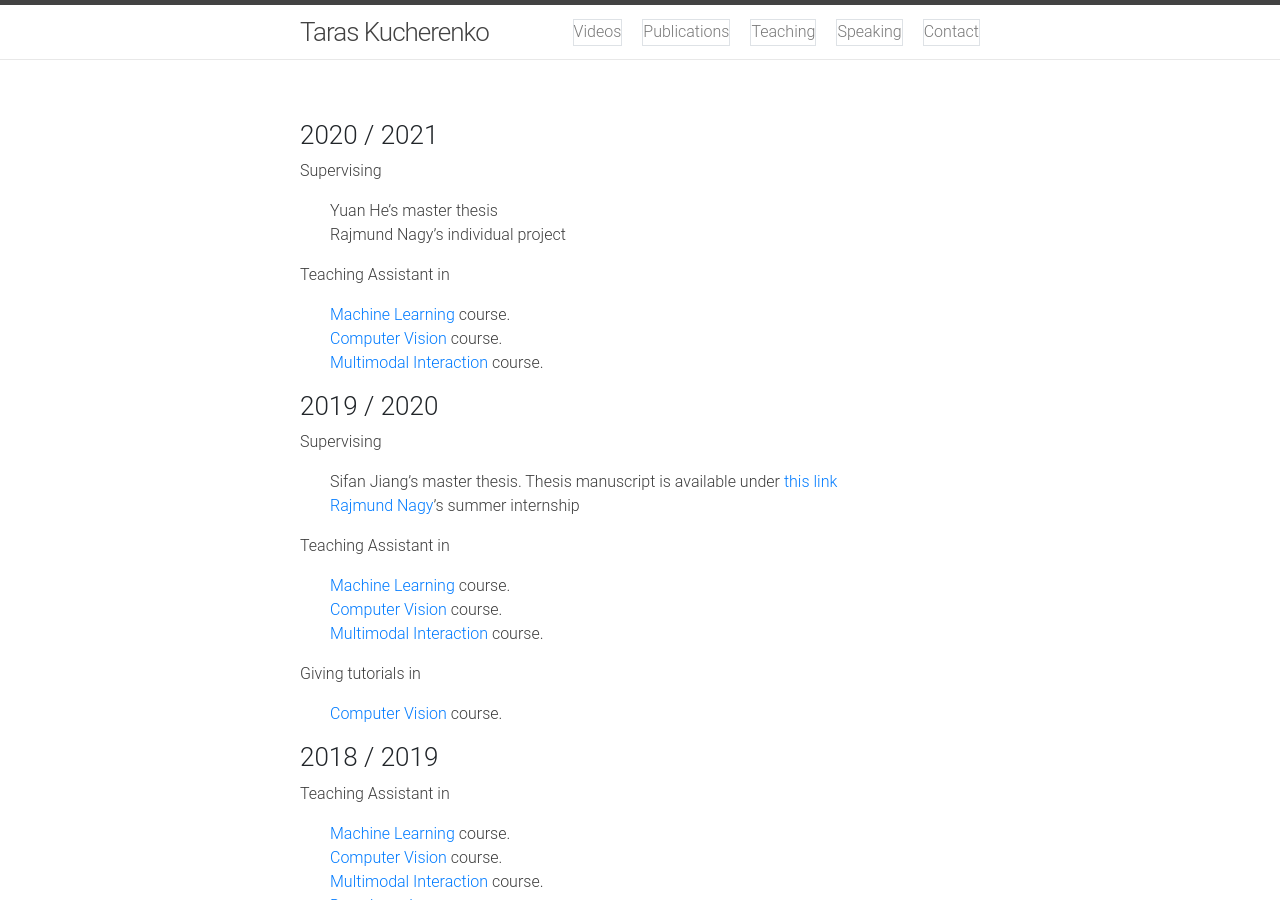
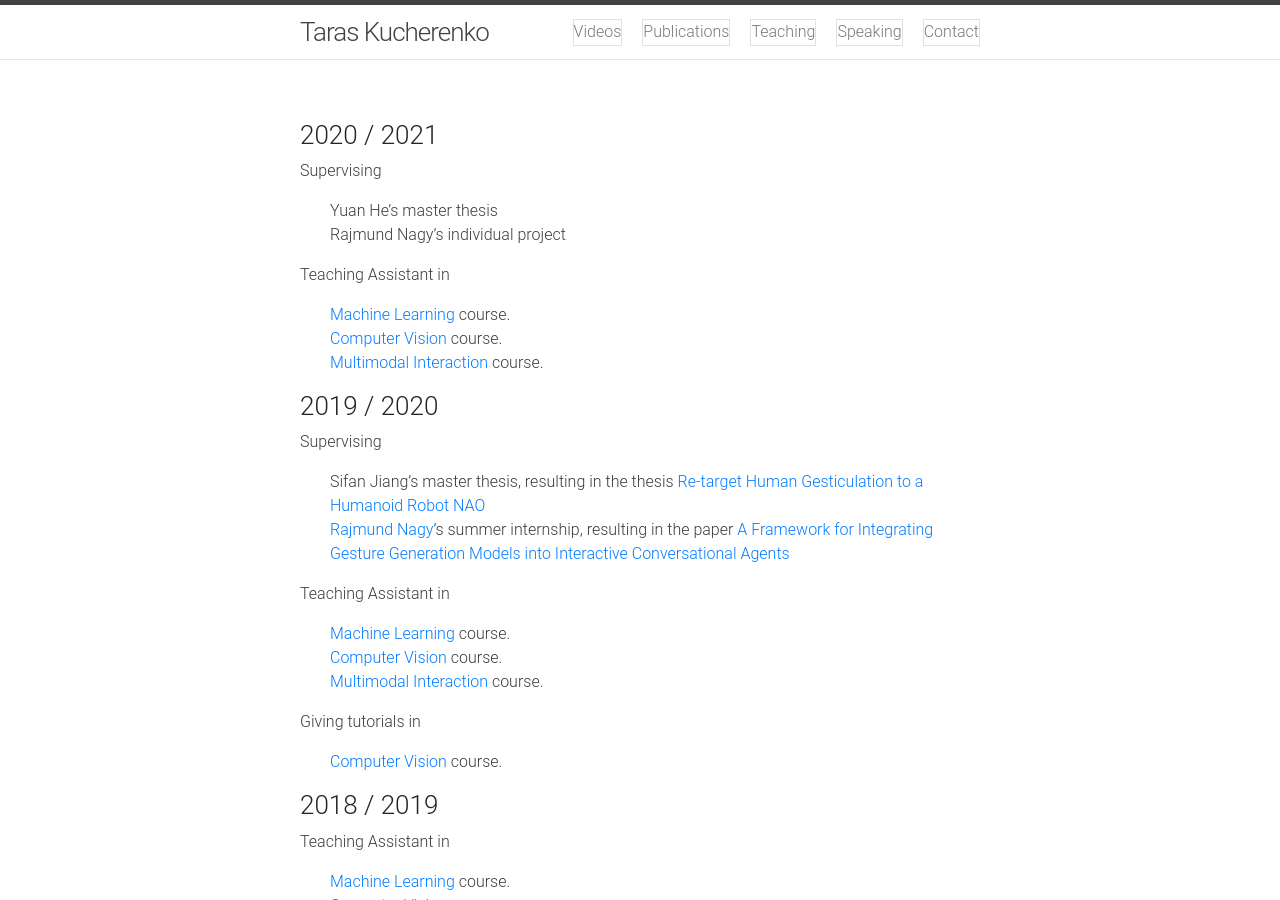
Before and after one commit to Svito-zar/Svito-zar.github.io, a Jekyll site: the page built from _pages/teaching.md, in a window 1280 px wide and 900 px high. Built offline with Jekyll 4.4.1, drawn with Linux system fonts in a browser that asks for light colours; nearby versions of some CDN libraries.

Commit message:
Update teaching info

```diff
--- a/_pages/teaching.md
+++ b/_pages/teaching.md
@@ -21,8 +21,8 @@ Teaching Assistant in
 
 ### 2019 / 2020
 Supervising
-* Sifan Jiang's master thesis. Thesis manuscript is available under [this link](https://www.diva-portal.org/smash/record.jsf?pid=diva2%3A1524432&dswid=455)
-* [Rajmund Nagy](https://www.linkedin.com/in/nagyrajmund/?originalSubdomain=se)'s summer internship
+* Sifan Jiang's master thesis, resulting in the thesis [Re-target Human Gesticulation to a Humanoid Robot NAO](https://www.diva-portal.org/smash/record.jsf?pid=diva2%3A1524432&dswid=455)
+* [Rajmund Nagy](https://www.linkedin.com/in/nagyrajmund/?originalSubdomain=se)'s summer internship, resulting in the paper [A Framework for Integrating Gesture Generation Models into Interactive Conversational Agents](https://arxiv.org/abs/2102.12302)
 
 Teaching Assistant in
 * [Machine Learning](https://www.kth.se/student/kurser/kurs/DD2421?l=en) course.
```
Also changed, not shown: _pages/publications.md (+1 -1 lines).
